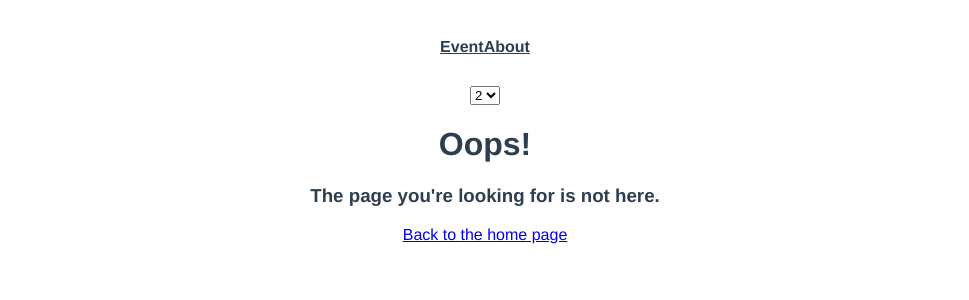
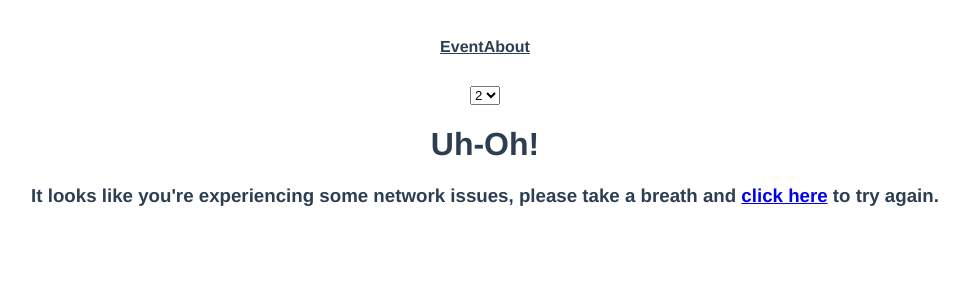
Before and after one commit to GERRYExpress/331-vue-vite-implementation, a Vue app: page /network-error in a window 1280 px wide. Shown: the top 300 px of the page, without its empty margins (155-1124 px from the left). Built offline with nearby package versions, Linux system fonts and the light colour scheme; the HTML template or start-up script is replaced by a standard one.

Commit message:
feat (5.2) vue-router: add network error handling

```diff
--- a/src/router/index.ts
+++ b/src/router/index.ts
@@ -6,6 +6,7 @@
 import EditView from '@/views/event/EditView.vue'
 import LayoutView from '@/views/event/LayoutView.vue'
 import NotFoundView from '@/views/NotFoundView.vue'
+import NetworkErrorView from '@/views/NetworkErrorView.vue'
 
 const router = createRouter({
   history: createWebHistory(import.meta.env.BASE_URL),
@@ -29,6 +30,11 @@
       name: '404-resource-view',
       component: NotFoundView,
       props: true,
+    },
+    {
+      path: '/network-error',
+      name: 'network-error-view',
+      component: NetworkErrorView,
     },
     {
       path: '/:catchAll(.*)',
--- /dev/null
+++ b/src/views/NetworkErrorView.vue
@@ -0,0 +1,9 @@
+<template>
+    <div class="networkError">
+        <h1>Uh-Oh!</h1>
+        <h3>
+            It looks like you're experiencing some network issues, please take a breath and
+            <a href="#" @click="$router.go(-1)">click here</a> to try again.
+        </h3>
+    </div>
+</template>
--- a/src/views/event/LayoutView.vue
+++ b/src/views/event/LayoutView.vue
@@ -17,11 +17,15 @@
         .then(res => {
             event.value = res.data
         })
-        .catch(() => {
-            router.push({
-                name: '404-resource-view',
-                params: { resource: 'event' }
-            })
+        .catch((err) => {
+            if (err.response && err.response.status === 404) {
+                router.push({
+                    name: '404-resource-view',
+                    params: { resource: 'event' }
+                })
+            } else {
+                router.push({ name: 'network-error-view' })
+            }
         })
 })
 </script>
```
